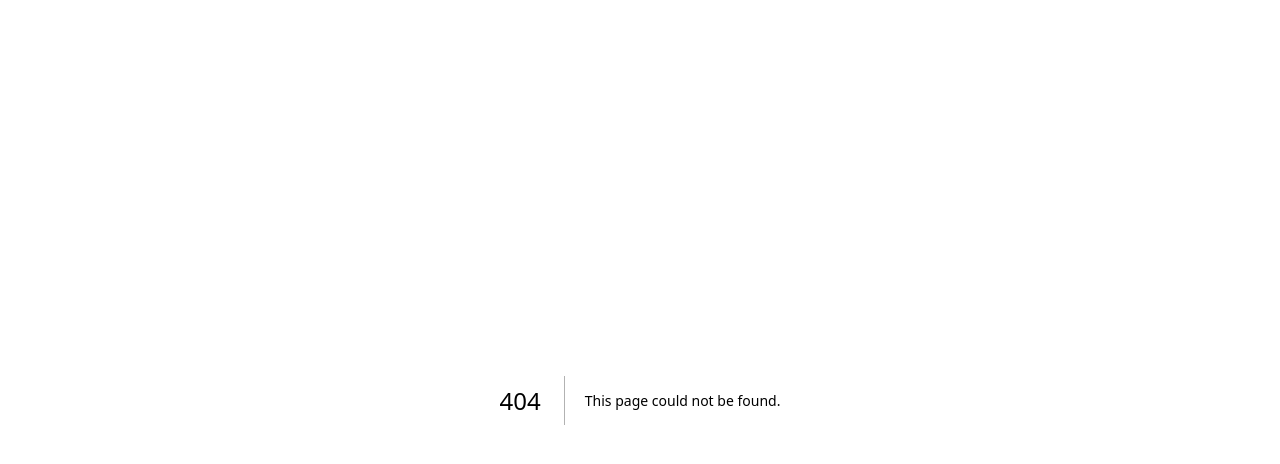
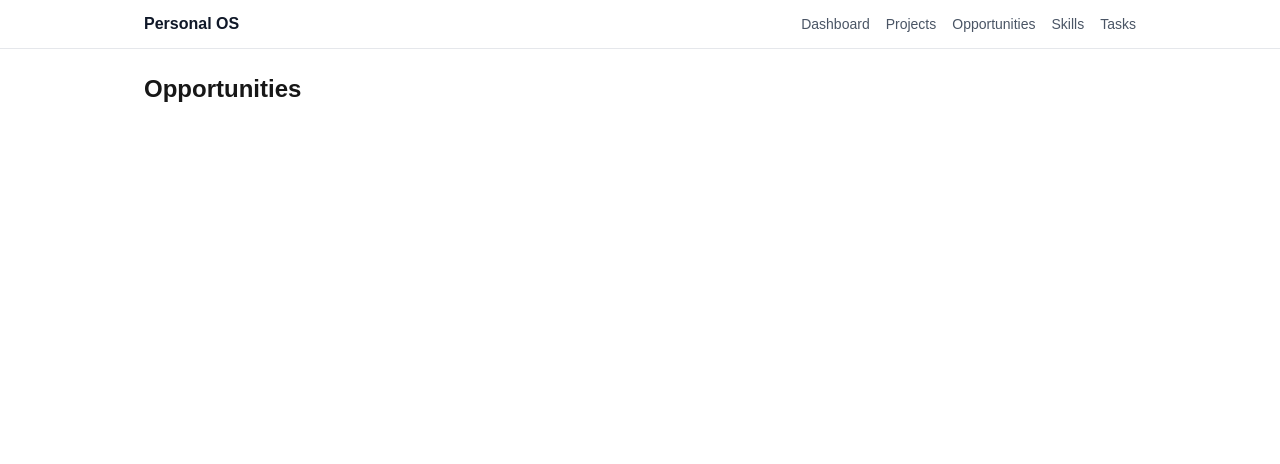
Before and after one commit to harshultyagi/personal-os, a Next.js app: page /opportunities in a window 1280 px wide. Before the commit this address had no page. Shown: the top 464 px of the page. Built offline with nearby package versions, Linux system fonts and the light colour scheme.

Commit message:
feat: add navbar and page stubs for all main routes

```diff
--- /dev/null
+++ b/app/dashboard/page.tsx
@@ -0,0 +1,3 @@
+export default function DashboardPage() {
+  return <h1 className="text-2xl font-semibold">Dashboard</h1>;
+}
--- a/app/layout.tsx
+++ b/app/layout.tsx
@@ -1,29 +1,23 @@
 import type { Metadata } from "next";
-import { Geist, Geist_Mono } from "next/font/google";
 import "./globals.css";
-
-const geistSans = Geist({
-  variable: "--font-geist-sans",
-  subsets: ["latin"],
-});
-
-const geistMono = Geist_Mono({
-  variable: "--font-geist-mono",
-  subsets: ["latin"],
-});
+import Navbar from "@/components/Navbar";
 
 export const metadata: Metadata = {
-  title: "Create Next App",
-  description: "Generated by create next app",
+  title: "Personal OS",
+  description: "Personal career and project operating system",
 };
 
-export default function RootLayout({ children }: LayoutProps<"/">) {
+export default function RootLayout({
+  children,
+}: {
+  children: React.ReactNode;
+}) {
   return (
-    <html
-      lang="en"
-      className={`${geistSans.variable} ${geistMono.variable} h-full antialiased`}
-    >
-      <body className="min-h-full flex flex-col">{children}</body>
+    <html lang="en">
+      <body className="bg-gray-50 text-gray-900 antialiased">
+        <Navbar />
+        <main className="mx-auto max-w-5xl px-4 py-6">{children}</main>
+      </body>
     </html>
   );
 }
--- /dev/null
+++ b/app/opportunities/page.tsx
@@ -0,0 +1,3 @@
+export default function OpportunitiesPage() {
+  return <h1 className="text-2xl font-semibold">Opportunities</h1>;
+}
--- a/app/page.tsx
+++ b/app/page.tsx
@@ -1,69 +1,10 @@
-import Image from "next/image";
-
-export default function Home() {
+export default function HomePage() {
   return (
-    <div className="flex flex-col flex-1 items-center justify-center bg-zinc-50 font-sans dark:bg-black">
-      <main className="flex flex-1 w-full max-w-3xl flex-col items-center justify-between py-32 px-16 bg-white dark:bg-black sm:items-start">
-        <Image
-          className="dark:invert h-5 w-[100px]"
-          src="/next.svg"
-          alt="Next.js logo"
-          width={100}
-          height={20}
-          priority
-        />
-        <div className="flex flex-col items-center gap-6 text-center sm:items-start sm:text-left">
-          <h1 className="max-w-xs text-3xl font-semibold leading-10 tracking-tight text-black dark:text-zinc-50">
-            To get started, edit the{" "}
-            <code className="rounded bg-black/[.06] px-1.5 py-0.5 font-mono text-[0.9em] dark:bg-white/[.08]">
-              page.tsx
-            </code>{" "}
-            file.
-          </h1>
-          <p className="max-w-md text-lg leading-8 text-zinc-600 dark:text-zinc-400">
-            Looking for a starting point or more instructions? Head over to{" "}
-            <a
-              href="https://vercel.com/templates?framework=next.js&utm_source=create-next-app&utm_medium=appdir-template-tw&utm_campaign=create-next-app"
-              className="font-medium text-zinc-950 dark:text-zinc-50"
-            >
-              Templates
-            </a>{" "}
-            or the{" "}
-            <a
-              href="https://nextjs.org/learn?utm_source=create-next-app&utm_medium=appdir-template-tw&utm_campaign=create-next-app"
-              className="font-medium text-zinc-950 dark:text-zinc-50"
-            >
-              Learning
-            </a>{" "}
-            center.
-          </p>
-        </div>
-        <div className="flex flex-col gap-4 text-base font-medium sm:flex-row">
-          <a
-            className="flex h-12 w-full items-center justify-center gap-2 rounded-full bg-foreground px-5 text-background transition-colors hover:bg-[#383838] dark:hover:bg-[#ccc] md:w-[158px]"
-            href="https://vercel.com/new?utm_source=create-next-app&utm_medium=appdir-template-tw&utm_campaign=create-next-app"
-            target="_blank"
-            rel="noopener noreferrer"
-          >
-            <Image
-              className="dark:invert h-[14px] w-4"
-              src="/vercel.svg"
-              alt="Vercel logomark"
-              width={16}
-              height={14}
-            />
-            Deploy Now
-          </a>
-          <a
-            className="flex h-12 w-full items-center justify-center rounded-full border border-solid border-black/[.08] px-5 transition-colors hover:border-transparent hover:bg-black/[.04] dark:border-white/[.145] dark:hover:bg-[#1a1a1a] md:w-[158px]"
-            href="https://nextjs.org/docs?utm_source=create-next-app&utm_medium=appdir-template-tw&utm_campaign=create-next-app"
-            target="_blank"
-            rel="noopener noreferrer"
-          >
-            Documentation
-          </a>
-        </div>
-      </main>
+    <div>
+      <h1 className="text-2xl font-semibold">Personal OS</h1>
+      <p className="mt-2 text-gray-600">
+        Landing page — login goes here later.
+      </p>
     </div>
   );
 }
--- /dev/null
+++ b/app/projects/page.tsx
@@ -0,0 +1,3 @@
+export default function ProjectsPage() {
+  return <h1 className="text-2xl font-semibold">Projects</h1>;
+}
--- /dev/null
+++ b/app/skills/page.tsx
@@ -0,0 +1,3 @@
+export default function SkillsPage() {
+  return <h1 className="text-2xl font-semibold">Skills</h1>;
+}
--- /dev/null
+++ b/app/tasks/page.tsx
@@ -0,0 +1,3 @@
+export default function TasksPage() {
+  return <h1 className="text-2xl font-semibold">Tasks</h1>;
+}
--- /dev/null
+++ b/components/Navbar.tsx
@@ -0,0 +1,32 @@
+import Link from "next/link";
+
+const navLinks = [
+  { href: "/dashboard", label: "Dashboard" },
+  { href: "/projects", label: "Projects" },
+  { href: "/opportunities", label: "Opportunities" },
+  { href: "/skills", label: "Skills" },
+  { href: "/tasks", label: "Tasks" },
+];
+
+export default function Navbar() {
+  return (
+    <nav className="border-b border-gray-200 bg-white">
+      <div className="mx-auto flex max-w-5xl items-center justify-between px-4 py-3">
+        <Link href="/dashboard" className="font-semibold text-gray-900">
+          Personal OS
+        </Link>
+        <div className="flex gap-4 text-sm text-gray-600">
+          {navLinks.map((link) => (
+            <Link
+              key={link.href}
+              href={link.href}
+              className="hover:text-gray-900"
+            >
+              {link.label}
+            </Link>
+          ))}
+        </div>
+      </div>
+    </nav>
+  );
+}
```
